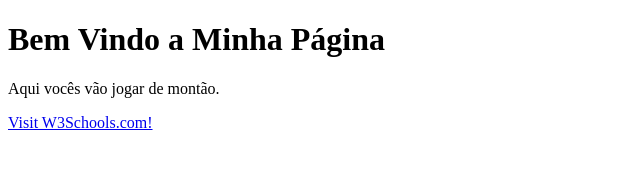
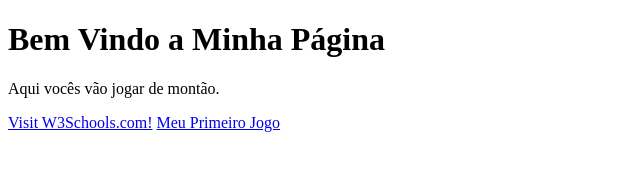
Before and after one commit to gustavoa02/gustavoa02.github.io, a plain HTML site: page index.html in a window 1280 px wide. Shown: the whole page, without its empty margins (0-640 px from the left). Drawn offline with Linux system fonts and the light colour scheme.

Commit message:
Update index.html

```diff
--- a/index.html
+++ b/index.html
@@ -8,6 +8,7 @@
 <h1>Bem Vindo a Minha Página</h1>
 <p>Aqui vocês vão jogar de montão.</p>
   <a href="https://www.w3schools.com/">Visit W3Schools.com!</a>
+  <a href="https://gustavoa02.github.io/Enginer-Hercules/">Meu Primeiro Jogo</a>
 
 </body>
 </html>
```
